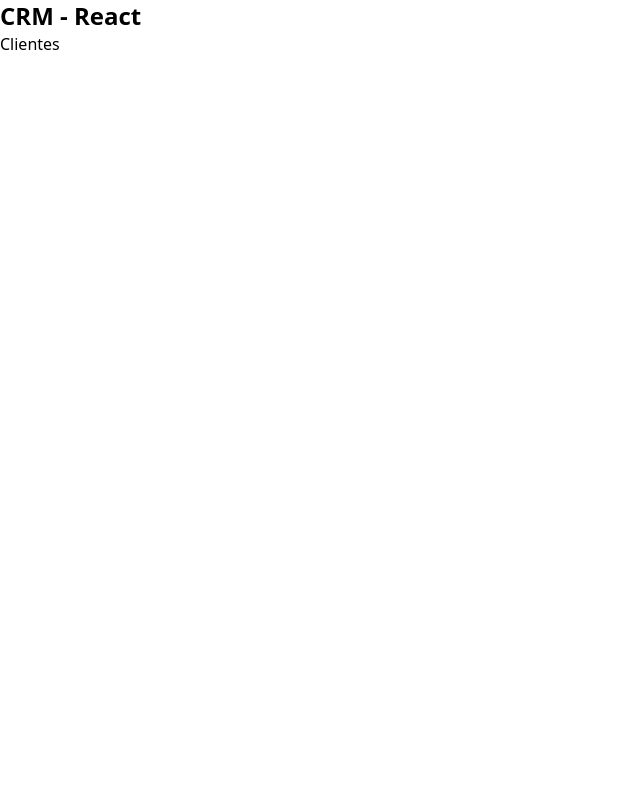
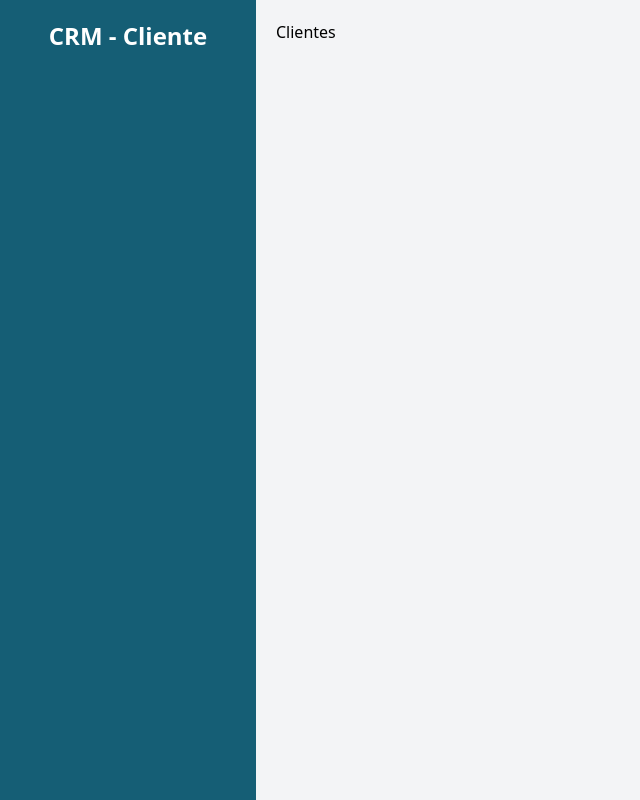
Before and after one commit to epe0413/crm-react-2.0, a React (Vite) app: page / in a window 1280 px wide. Shown: the whole page, without its empty margins (0-640 px from the left). Built offline with nearby package versions, Linux system fonts and the light colour scheme.

Commit message:
Creando el Layout Principal

```diff
--- a/index.html
+++ b/index.html
@@ -4,9 +4,9 @@
     <meta charset="UTF-8" />
     <link rel="icon" type="image/svg+xml" href="/vite.svg" />
     <meta name="viewport" content="width=device-width, initial-scale=1.0" />
-    <title>Vite + React</title>
+    <title>CRM | React</title>
   </head>
-  <body>
+  <body class="min-h-screen bg-gray-100">
     <div id="root"></div>
     <script type="module" src="/src/main.jsx"></script>
   </body>
--- a/src/components/Layout.jsx
+++ b/src/components/Layout.jsx
@@ -2,10 +2,13 @@ import { Outlet } from 'react-router-dom'
 
 const Layout = () => {
     return (
-        <div>
-            <h1 className="text-2xl font-bold">CRM - React</h1>
-
-            <Outlet/>
+        <div className='md:flex md:min-h-screen'>
+            <aside className='md:w-1/5 bg-cyan-800 px-5 py-5'>
+                <h2 className='text-2xl font-black text-center text-white'>CRM - Cliente</h2>
+            </aside>
+            <div className="md:w-4/5 p-5 md:h-screen overflow-scroll">
+                <Outlet/>
+            </div>
         </div>
     )
 }
```
